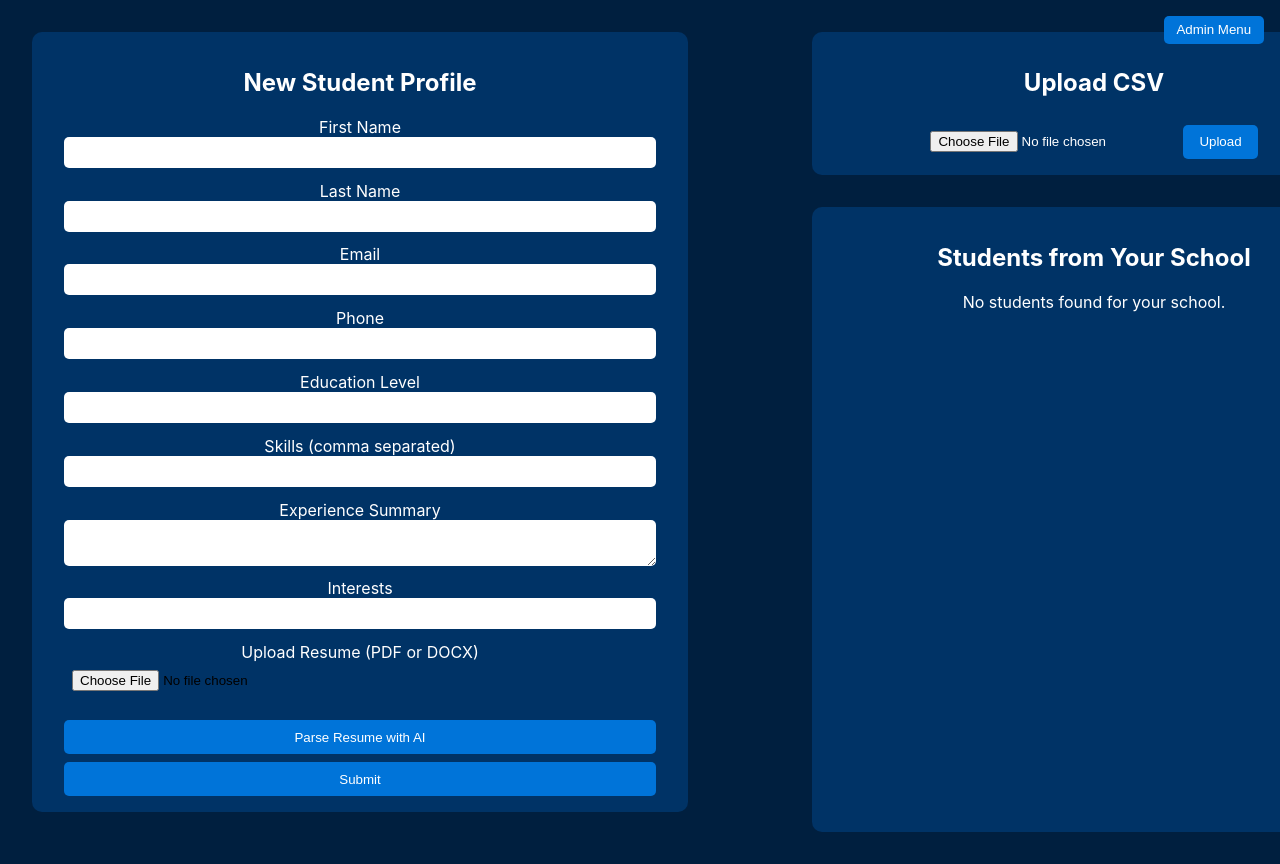
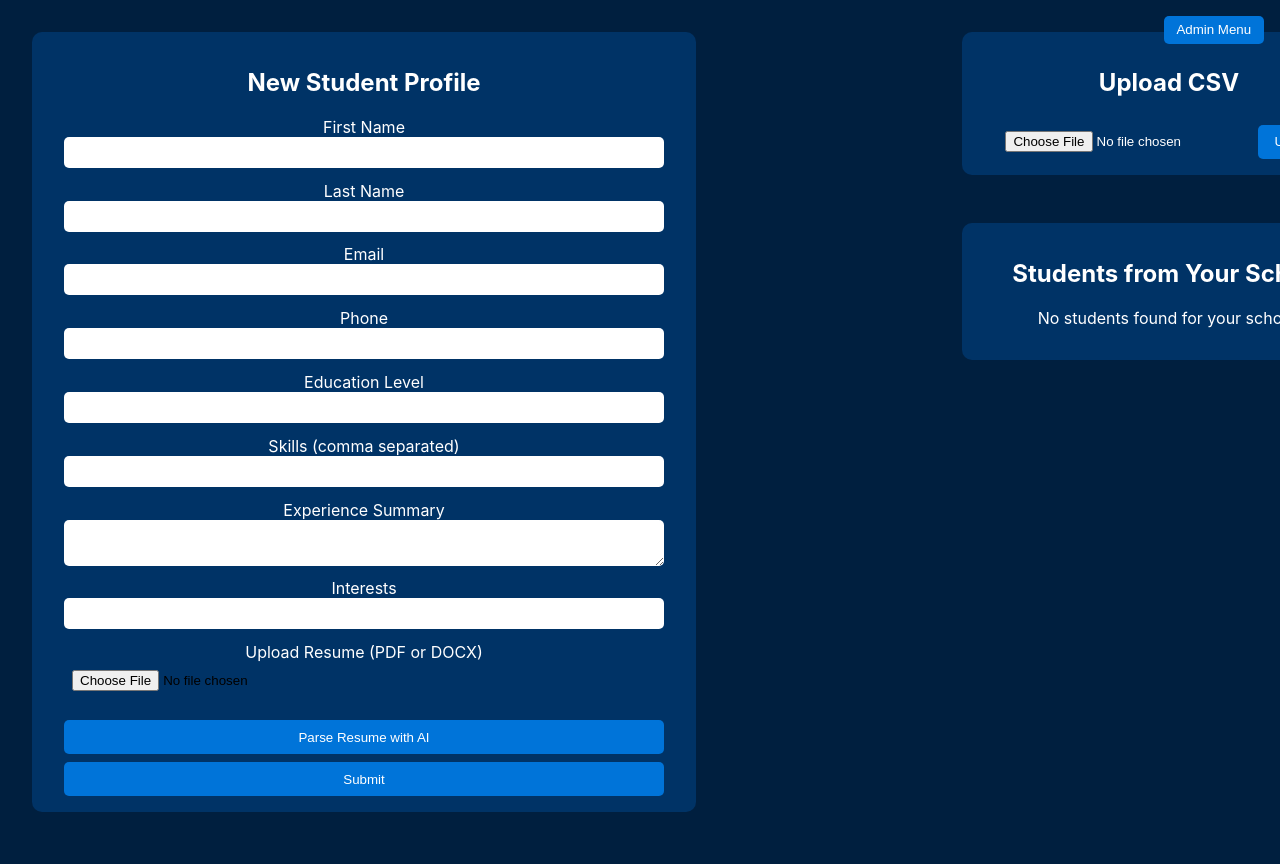
Before and after one commit to danny0ceanCA/airecruiting, a React (Create React App) app in the folder frontend/: page /students in a window 1280 px wide. Shown: the top 864 px of the page. Built offline with nearby package versions, Linux system fonts and the light colour scheme; no server answers; sample sign-in values are in the browser's storage.

Commit message:
Fix student profiles layout for balanced columns

```diff
--- a/frontend/src/StudentProfiles.js
+++ b/frontend/src/StudentProfiles.js
@@ -179,16 +179,7 @@ function StudentProfiles() {
   return (
     <div
       className="profiles-container"
-      style={{
-        display: 'flex',
-        alignItems: 'flex-start',
-        flexWrap: 'wrap',
-        gap: '2rem',
-        justifyContent: 'space-between',
-        width: '100%',
-        paddingLeft: '2rem',
-        paddingRight: '2rem'
-      }}
+      style={{ width: '100%', paddingLeft: '2rem', paddingRight: '2rem' }}
     >
       <div className="admin-menu">
         <button className="menu-button" onClick={() => setMenuOpen((o) => !o)}>
@@ -228,8 +219,18 @@ function StudentProfiles() {
         )}
       </div>
       <div
+        className="profiles-flex"
+        style={{
+          display: 'flex',
+          flexDirection: 'row',
+          justifyContent: 'space-between',
+          gap: '2rem',
+          width: '100%'
+        }}
+      >
+        <div
           className="form-section"
-        style={{ flex: '0.5', maxWidth: '600px' }}
+          style={{ flex: '0.6', maxWidth: '600px', overflowX: 'hidden' }}
         >
           <h2>New Student Profile</h2>
           <form className="profile-form" onSubmit={handleSubmit}>
@@ -326,8 +327,15 @@ function StudentProfiles() {
 
         <div
           className="right-column"
-        style={{ alignSelf: 'stretch', flex: '0.5', maxWidth: '500px' }}
+          style={{
+            alignSelf: 'stretch',
+            flex: '0.4',
+            display: 'flex',
+            flexDirection: 'column',
+            justifyContent: 'space-between'
+          }}
         >
+          <div style={{ marginBottom: '1rem' }}>
             <div className="upload-section">
               <h2>Upload CSV</h2>
               <input type="file" accept=".csv" onChange={handleFileChange} />
@@ -336,7 +344,9 @@ function StudentProfiles() {
               {uploadResult && <p className="message">{uploadResult}</p>}
               {uploadError && <p className="error">{uploadError}</p>}
             </div>
+          </div>
 
+          <div style={{ marginBottom: '1rem', flex: 1 }}>
             <div className="school-students-section" style={{ flex: 1 }}>
               <h2>Students from Your School</h2>
               {schoolStudents.length > 0 ? (
@@ -378,6 +388,8 @@ function StudentProfiles() {
             </div>
           </div>
         </div>
+      </div>
+    </div>
   );
 }
 
```
Lines whose indentation alone changed are shown as unchanged.
